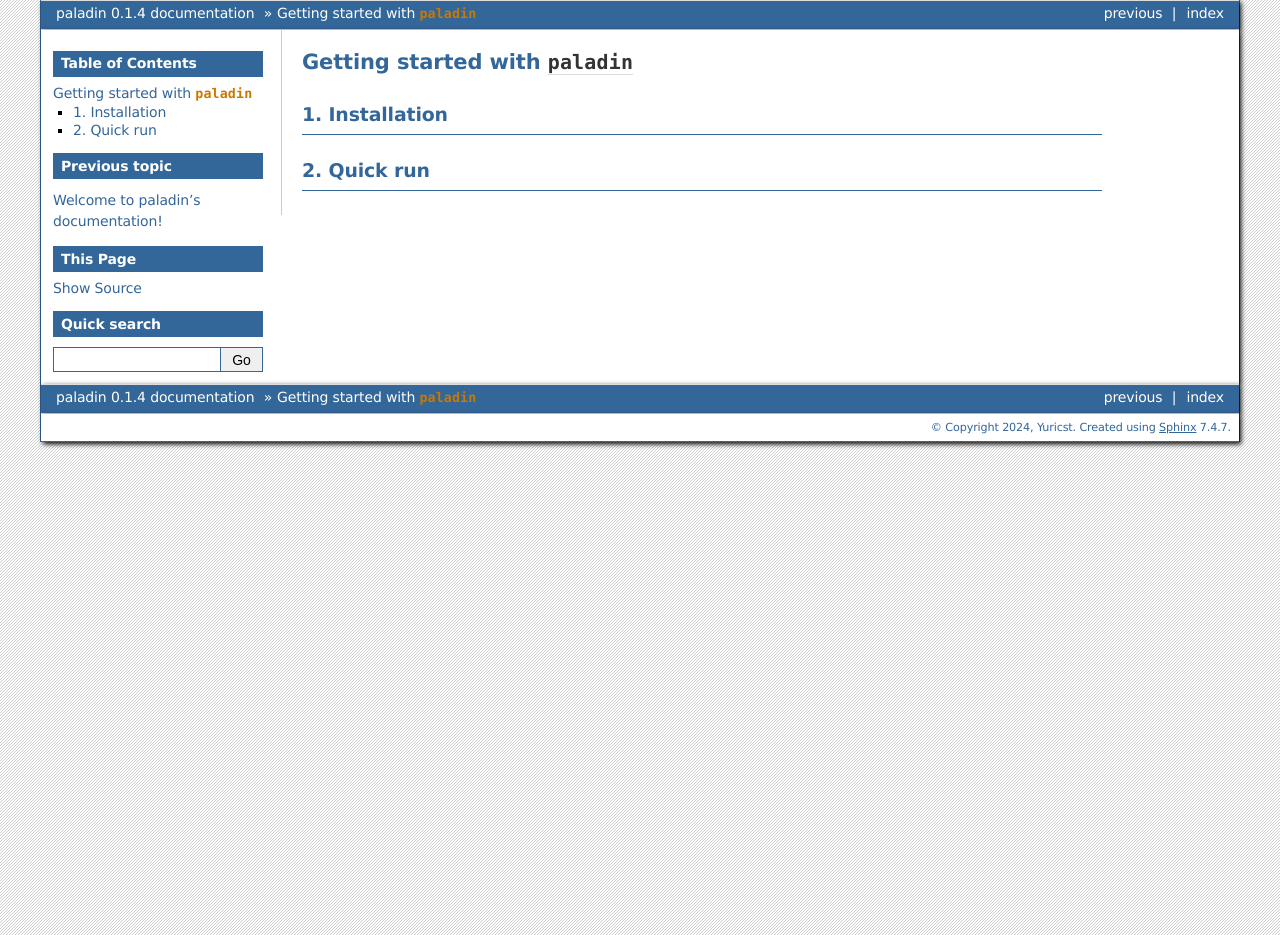
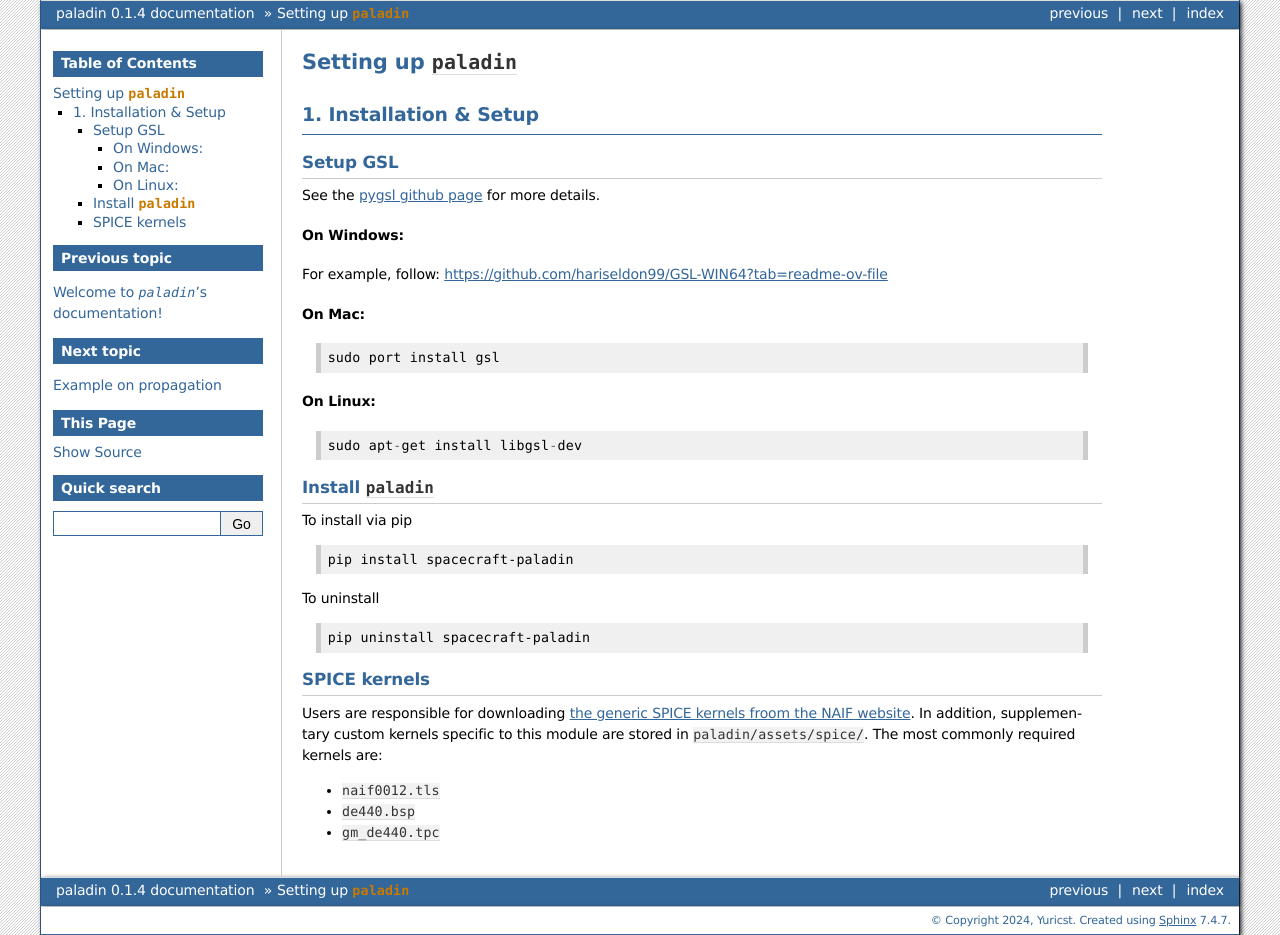
Before and after one commit to Yuricst/paladin, a Sphinx documentation site: the page built from docs/source/start.md, in a window 1280 px wide. Built offline with Sphinx 7.4.7, drawn with Linux system fonts in a browser that asks for light colours.

Commit message:
Docs update

````diff
--- a/docs/source/conf.py
+++ b/docs/source/conf.py
@@ -2,6 +2,18 @@
 #
 # For the full list of built-in configuration values, see the documentation:
 # https://www.sphinx-doc.org/en/master/usage/configuration.html
+
+
+# -- Path setup --------------------------------------------------------------
+
+# If extensions (or modules to document with autodoc) are in another directory,
+# add these directories to sys.path here. If the directory is relative to the
+# documentation root, use os.path.abspath to make it absolute, like shown here.
+#
+import os
+import sys
+sys.path.insert(0, os.path.abspath('../../'))
+
 
 # -- Project information -----------------------------------------------------
 # https://www.sphinx-doc.org/en/master/usage/configuration.html#project-information
@@ -14,7 +26,7 @@
 # -- General configuration ---------------------------------------------------
 # https://www.sphinx-doc.org/en/master/usage/configuration.html#general-configuration
 
-extensions = ['myst_parser']
+extensions = ['myst_parser', 'sphinx.ext.autodoc', 'sphinx.ext.napoleon']
 
 templates_path = ['_templates']
 exclude_patterns = []
--- a/docs/source/start.md
+++ b/docs/source/start.md
@@ -1,6 +1,50 @@
-# Getting started with `paladin`
+# Setting up `paladin`
 
-## 1. Installation
+## 1. Installation & Setup
+
+### Setup GSL
+
+See the [pygsl github page](https://github.com/pygsl/pygsl) for more details.
+
+#### On Windows:
+
+For example, follow: [https://github.com/hariseldon99/GSL-WIN64?tab=readme-ov-file](https://github.com/hariseldon99/GSL-WIN64?tab=readme-ov-file)
 
 
-## 2. Quick run
+#### On Mac:
+
+```
+sudo port install gsl
+```
+
+#### On Linux:
+
+```
+sudo apt-get install libgsl-dev
+```
+
+
+
+
+### Install `paladin`
+
+To install via pip
+
+```bash
+pip install spacecraft-paladin
+```
+
+To uninstall
+
+```bash
+pip uninstall spacecraft-paladin
+```
+
+
+### SPICE kernels
+
+Users are responsible for downloading [the generic SPICE kernels froom the NAIF website](https://naif.jpl.nasa.gov/pub/naif/generic_kernels/). In addition, supplementary custom kernels specific to this module are stored in `paladin/assets/spice/`. The most commonly required kernels are:
+
+- `naif0012.tls`
+- `de440.bsp`
+- `gm_de440.tpc`
````
Also changed, not shown: docs/source/api.rst (added, +38 -0 lines), docs/source/example_propagate.md (added, +102 -0 lines), docs/source/index.rst (+12 -2 lines), notes/pygsl_setup.md (+1 -0 lines), 2 other files.
